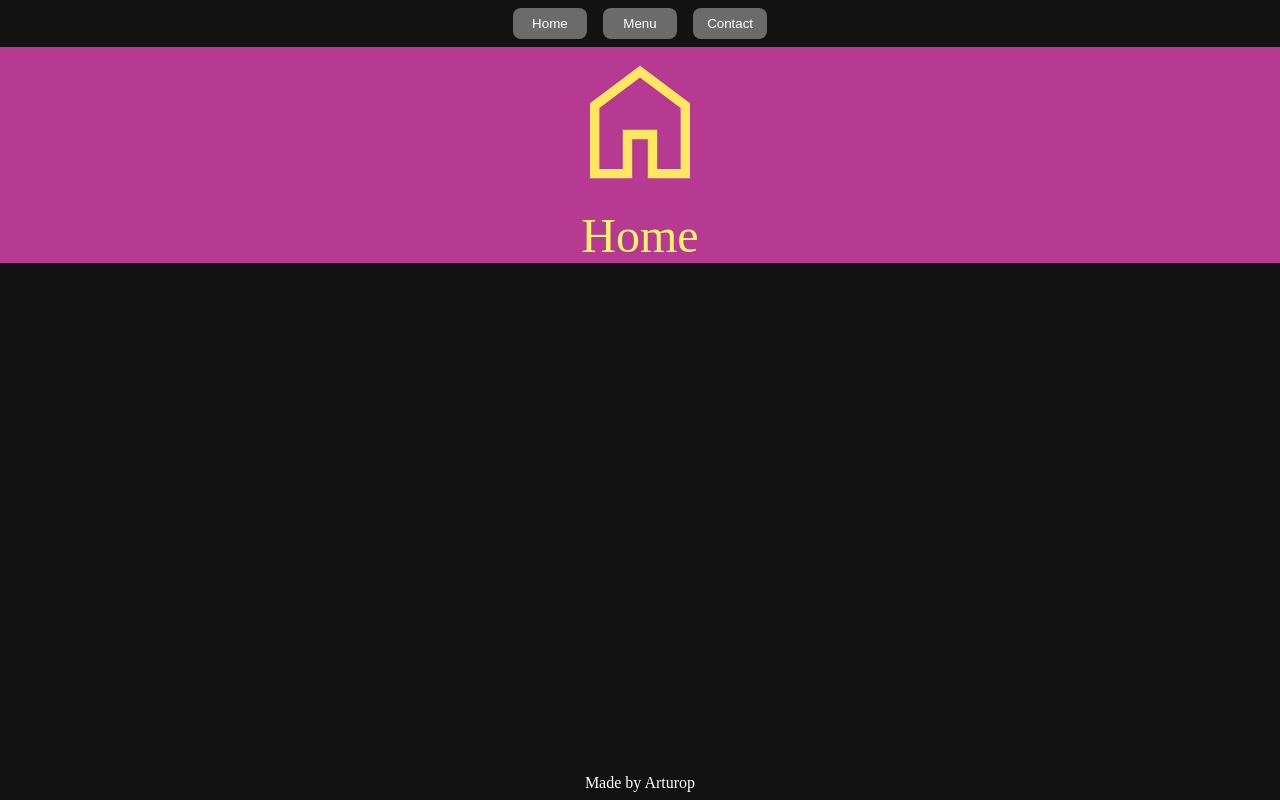
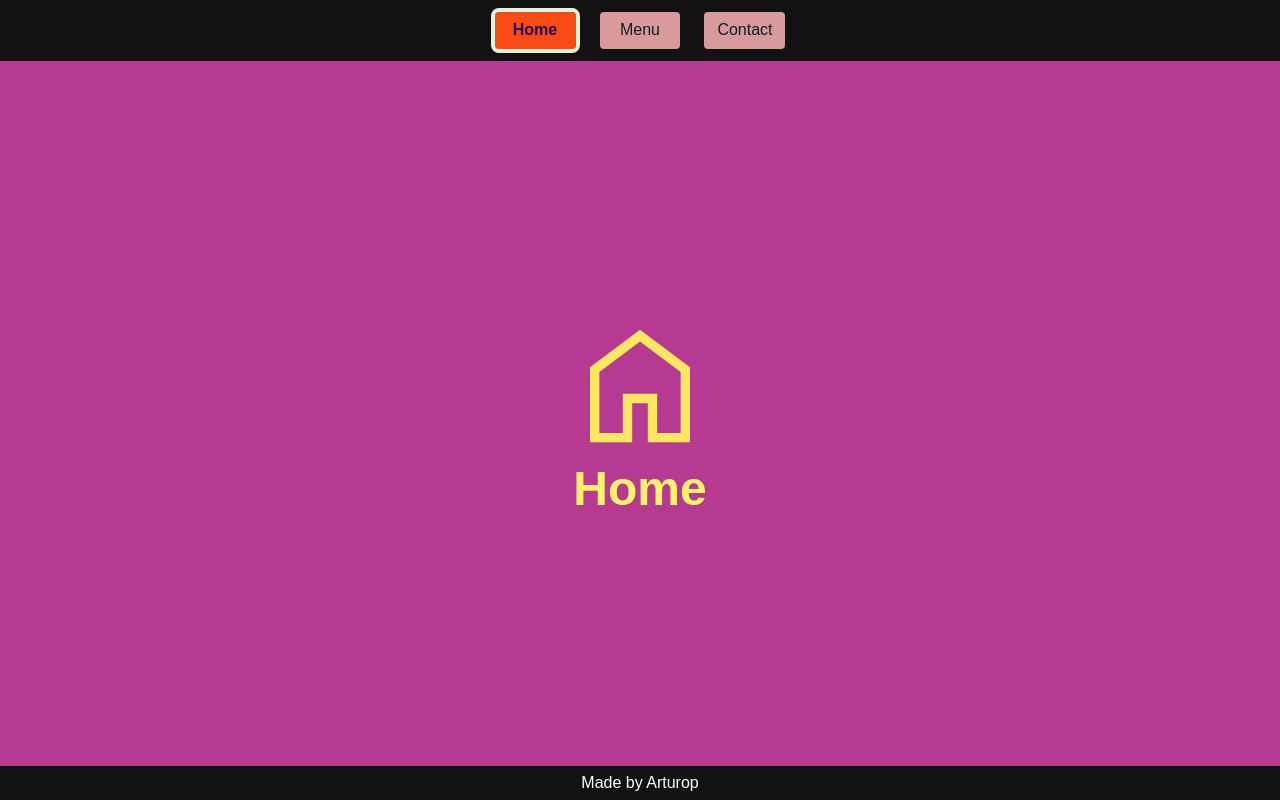
Before and after one commit to arturopstem/restaurant-page, a website built with webpack: page src/html-template.html in a window 1280 px wide. Built offline with nearby package versions, Linux system fonts and the light colour scheme.

Commit message:
Adjust layout properties and add button classes

```diff
--- a/src/style.css
+++ b/src/style.css
@@ -1,6 +1,7 @@
 :root {
   color-scheme: dark;
   box-sizing: border-box;
+  font-family: Arial, Helvetica, sans-serif;
 }
 
 *,
@@ -31,6 +32,7 @@
   display: flex;
   flex-wrap: wrap;
   justify-content: center;
+  align-items: center;
   gap: 1rem;
 }
 
@@ -38,11 +40,30 @@
 .menu__btn {
   appearance: none;
   width: 10ch;
+  height: calc(1ch + 2rem + 4px);
   padding: 0.5rem;
   border: none;
   border-radius: 0.5rem;
   text-transform: capitalize;
+  font-size: 1rem;
   cursor: pointer;
+  transition: all 0.25s;
+  background-color: #d89a9d;
+  background-clip: padding-box;
+  color: #0b1f2b;
+  border: 4px solid transparent;
+}
+
+.menu__btn:hover {
+  background-color: #0b1f2b;
+  color: #d89a9d;
+}
+
+.btn-selected {
+  font-weight: bold;
+  background-color: #f84b15;
+  color: #250761;
+  border: 4px solid #e0f4dd;
 }
 
 /* -------------------------------------------------------------------------- */
@@ -54,8 +75,12 @@
 
 /* ------------------------------ Main Element ------------------------------ */
 .main__element {
-  text-align: center;
+  height: 100%;
+  display: grid;
+  align-content: center;
+  justify-items: center;
   font-size: 3rem;
+  font-weight: bold;
 }
 
 /* -------------------------------------------------------------------------- */
```
